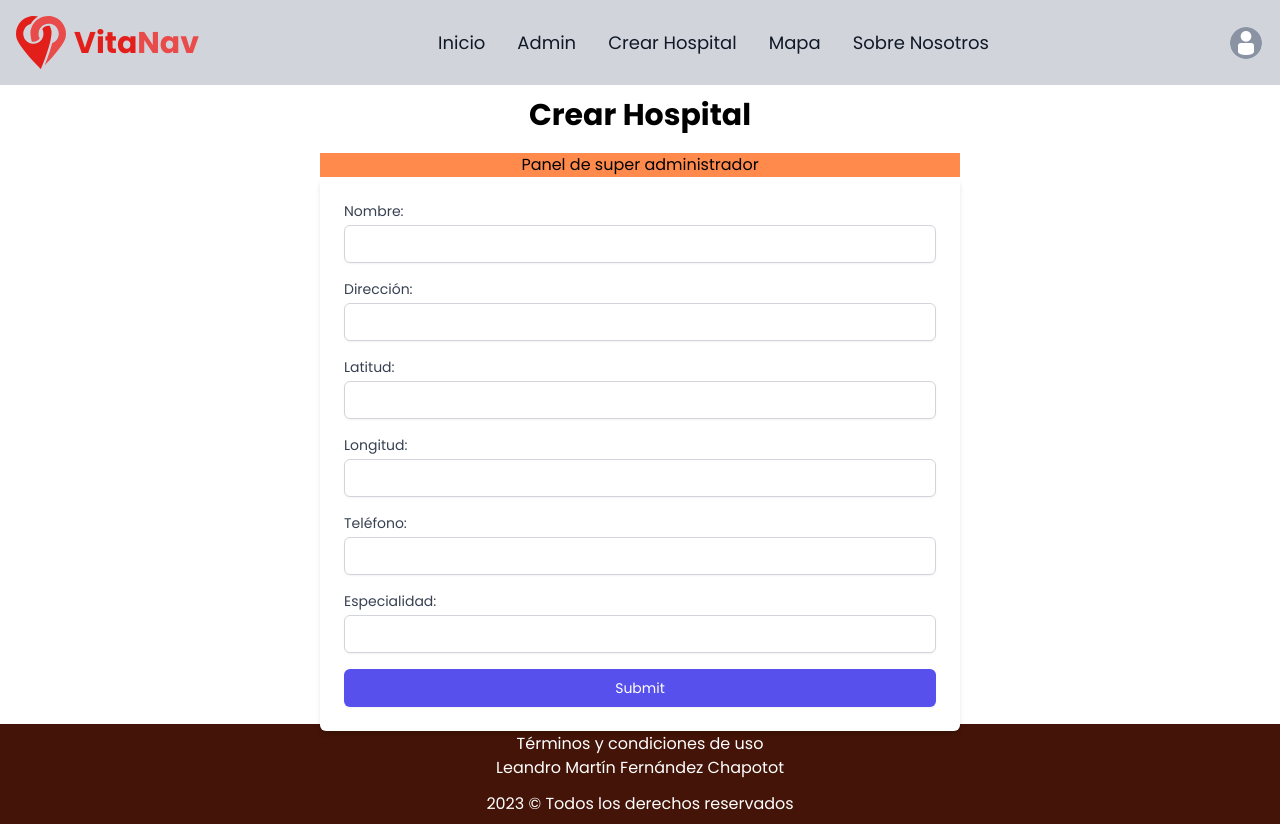
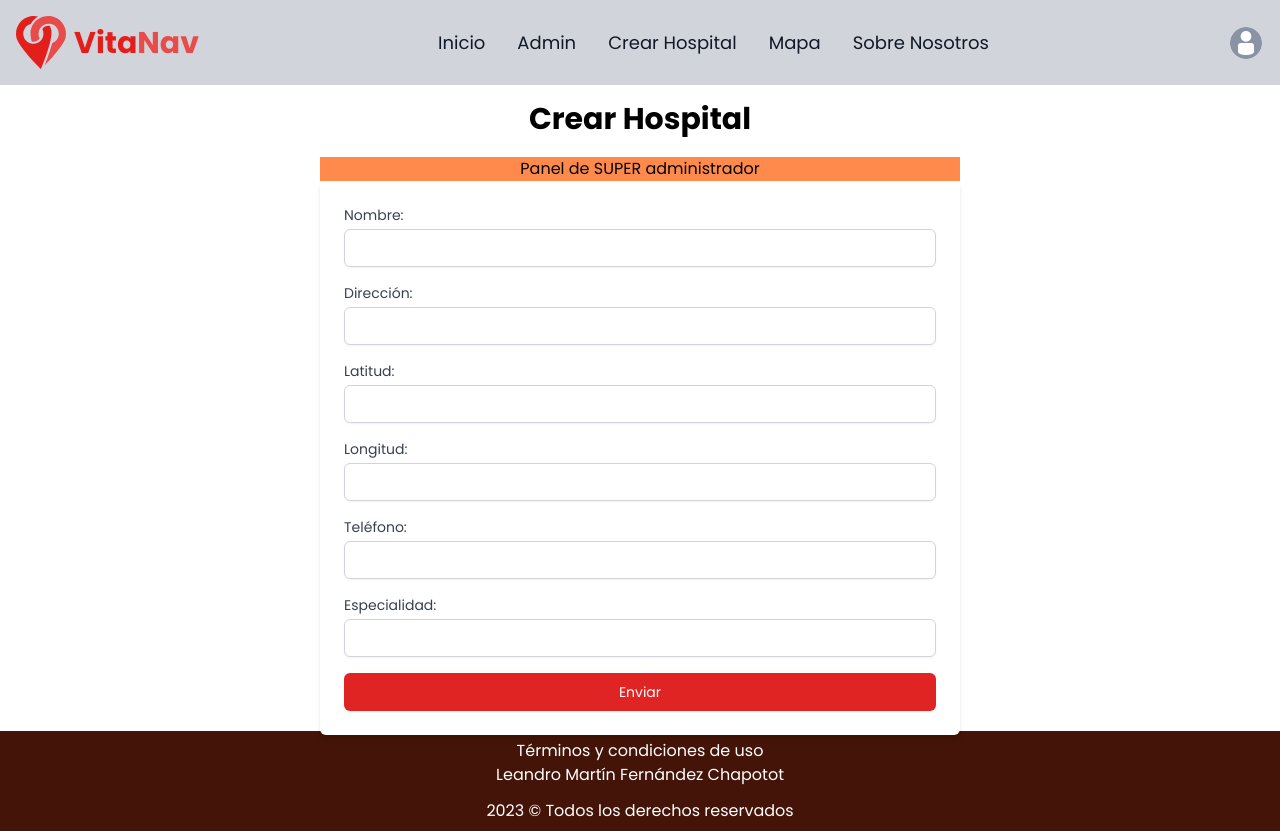
Before and after one commit to tomasmedero/vitanav, a React (Vite) app: page /createHospital in a window 1280 px wide. Built offline with nearby package versions, Linux system fonts and the light colour scheme.

Commit message:
add-changes

```diff
--- a/src/components/AdminComponent.jsx
+++ b/src/components/AdminComponent.jsx
@@ -15,7 +15,7 @@ export const AdminComponent = () => {
 
     return (
         <>
-            <div className="divAdmin h-[79.8vh] flex flex-col justify-center">
+            <div className="divAdmin h-[80.6vh] flex flex-col justify-center">
                 <h1 className="text-3xl my-5 font-semibold text-center">
                     Hospital de emergencias psiquiatricas Torcuato de Alvear
                 </h1>
--- a/src/pages/AboutUsPage.jsx
+++ b/src/pages/AboutUsPage.jsx
@@ -1,7 +1,7 @@
 export const AboutUsPage = () => {
     return (
         <>
-            <section className="containerAbout min-h-[77.7vh]">
+            <section className="containerAbout h-[78.5vh]">
                 <h1 className="text-5xl font-bold mt-5 mb-10 ml-10">
                     Sobre el creador
                 </h1>
--- a/src/pages/CreatePage.jsx
+++ b/src/pages/CreatePage.jsx
@@ -12,7 +12,6 @@ export const CreatePage = () => {
         defaultValues: { pacientesEnEspera: 0 },
     })
     const dispatch = useDispatch()
-
     const onSubmit = (data) => {
         dispatch(startSaveHospital({ data }))
         reset()
@@ -20,12 +19,12 @@ export const CreatePage = () => {
 
     return (
         <>
-            <section className="w-1/2 flex justify-center flex-col mx-auto h-[79.8vh]">
+            <section className="w-1/2 flex justify-center flex-col mx-auto h-[80.7vh]">
                 <h1 className="text-3xl font-bold text-center my-5">
                     Crear Hospital
                 </h1>
                 <h2 className="bg-orange-400 text-center">
-                    Panel de super administrador
+                    Panel de SUPER administrador
                 </h2>
                 <form
                     onSubmit={handleSubmit(onSubmit)}
@@ -143,10 +142,12 @@ export const CreatePage = () => {
                         />
                     </div>
 
-                    <input
+                    <button
                         type="submit"
-                        className="w-full py-2 px-4 border border-transparent rounded-md shadow-sm text-sm font-medium text-white bg-indigo-600 hover:bg-indigo-700 focus:outline-none focus:ring-2 focus:ring-offset-2 focus:ring-indigo-500"
-                    />
+                        className="w-full py-2 px-4 border border-transparent rounded-md shadow-sm text-sm font-medium text-white bg-red-600 hover:bg-red-700 focus:outline-none focus:ring-2 focus:ring-offset-2 focus:ring-indigo-500"
+                    >
+                        Enviar
+                    </button>
                 </form>
             </section>
         </>
--- a/src/pages/HomePage.jsx
+++ b/src/pages/HomePage.jsx
@@ -3,7 +3,7 @@ import { NavLink } from "react-router-dom"
 export const HomePage = () => {
     return (
         <>
-            <section className="w-full flex flex-col md:flex-row h-[79.8vh]">
+            <section className="w-full flex flex-col md:flex-row h-[80.7vh]">
                 <article className="w-full md:w-1/2 mx-8 px-8">
                     <h1 className="text-5xl font-bold my-10 mx-5">
                         La ruta hacía tu bienestar
```
Also changed, not shown: src/components/MapComponent.jsx (+5 -5 lines).
